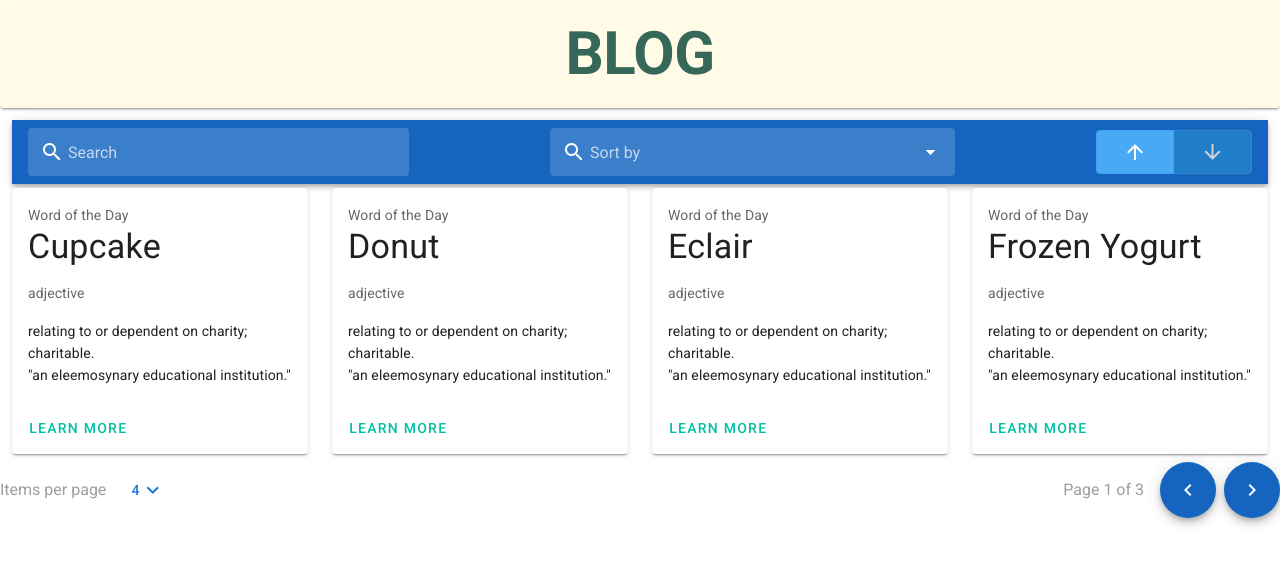
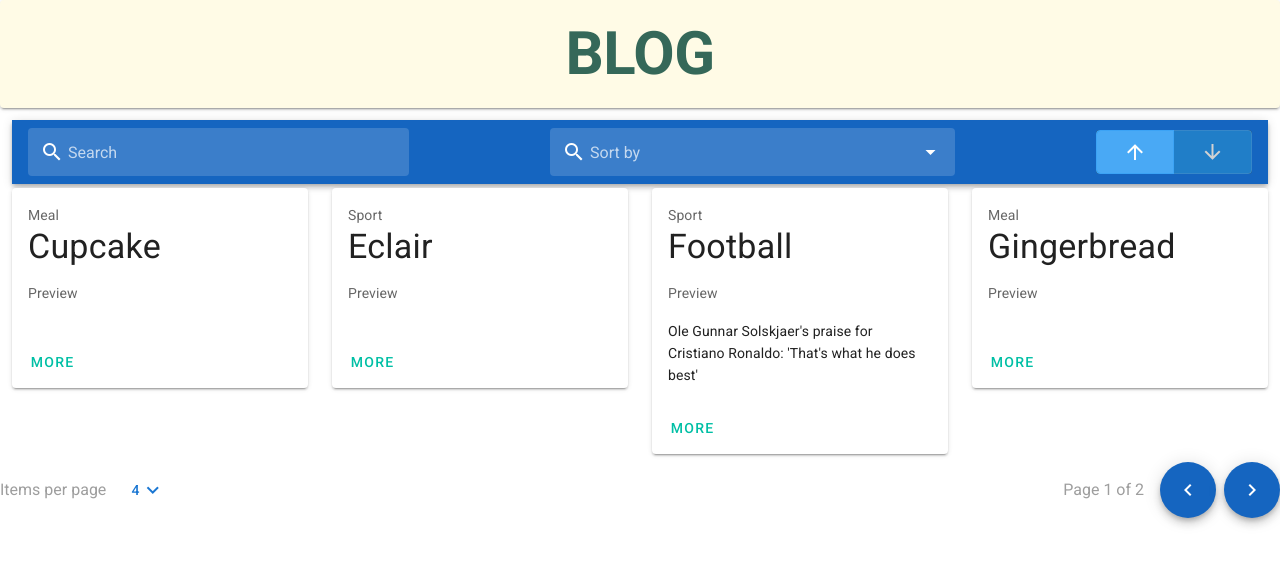
Before and after one commit to YaroslavArtemenko/test_blog, a Vue app in the folder test_blog/: page / in a window 1280 px wide. Shown: the top 564 px of the page. Built offline with nearby package versions, Linux system fonts and the light colour scheme.

Commit message:
added category and changed test data

```diff
--- a/test_blog/src/App.vue
+++ b/test_blog/src/App.vue
@@ -1,7 +1,7 @@
 <template>
   <v-app>
     <v-main>
-      <HelloWorld/>
+      <Header/>
       <Search></Search>
 
     </v-main>
@@ -9,7 +9,7 @@
 </template>
 
 <script>
-import HelloWorld from './components/HelloWorld';
+import Header from './components/Header';
 import Search from "./components/Search";
 
 
@@ -19,7 +19,7 @@ export default {
   name: 'App',
 
   components: {
-    HelloWorld,
+    Header,
     Search
   },
 
--- a/test_blog/src/components/Article.vue
+++ b/test_blog/src/components/Article.vue
@@ -4,14 +4,14 @@
       max-width="344"
   >
     <v-card-text>
-      <div>Word of the Day</div>
+      <div>{{ item.category }}</div>
       <p class="text-h4 text--primary">
         {{ item.name }}
       </p>
-      <p>adjective</p>
+      <p>Preview</p>
       <div class="text--primary">
-        relating to or dependent on charity; charitable.<br>
-        "an eleemosynary educational institution."
+        {{ item.previewText }}
+
       </div>
     </v-card-text>
     <v-card-actions>
@@ -20,7 +20,7 @@
           color="teal accent-4"
           @click="reveal = true"
       >
-        Learn More
+        More
       </v-btn>
     </v-card-actions>
 
@@ -34,7 +34,7 @@
           <p class="text-h4 text--primary">
             Origin
           </p>
-          <p>late 16th century (as a noun denoting a place where alms were distributed): from medieval Latin eleemosynarius, from late Latin eleemosyna ‘alms’, from Greek eleēmosunē ‘compassion’ </p>
+          <p>{{ item.mainText }}</p>
         </v-card-text>
         <v-card-actions class="pt-0">
           <v-btn
--- a/test_blog/src/components/Search.vue
+++ b/test_blog/src/components/Search.vue
@@ -181,6 +181,7 @@ export default {
       itemsPerPage: 4,
       sortBy: 'name',
       keys: [
+        'Category',
         'Name',
         'Calories',
         'Fat',
@@ -192,16 +193,13 @@ export default {
       ],
       items: [
         {
-          name: 'Frozen Yogurt',
-          calories: 159,
-          fat: 6.0,
-          carbs: 24,
-          protein: 4.0,
-          sodium: 87,
-          calcium: '14%',
-          iron: '1%',
+          category: 'Sport',
+          name: 'Football',
+          previewText: 'Ole Gunnar Solskjaer\'s praise for Cristiano Ronaldo: \'That\'s what he does best\'',
+          mainText: 'Solskjaer on Ronaldo: "I was really, really pleased with how he led the line. As a centre forward we asked him to run the channels, drop in, press more because we\'re at home, of course. We want to get the crowd behind us. He did everything a centre forward should be doing"'
         },
         {
+          category: 'Meal',
           name: 'Ice cream sandwich',
           calories: 237,
           fat: 9.0,
@@ -212,6 +210,7 @@ export default {
           iron: '1%',
         },
         {
+          category: 'Sport',
           name: 'Eclair',
           calories: 262,
           fat: 16.0,
@@ -222,6 +221,7 @@ export default {
           iron: '7%',
         },
         {
+          category: 'Meal',
           name: 'Cupcake',
           calories: 305,
           fat: 3.7,
@@ -232,6 +232,7 @@ export default {
           iron: '8%',
         },
         {
+          category: 'Meal',
           name: 'Gingerbread',
           calories: 356,
           fat: 16.0,
@@ -240,56 +241,6 @@ export default {
           sodium: 327,
           calcium: '7%',
           iron: '16%',
-        },
-        {
-          name: 'Jelly bean',
-          calories: 375,
-          fat: 0.0,
-          carbs: 94,
-          protein: 0.0,
-          sodium: 50,
-          calcium: '0%',
-          iron: '0%',
-        },
-        {
-          name: 'Lollipop',
-          calories: 392,
-          fat: 0.2,
-          carbs: 98,
-          protein: 0,
-          sodium: 38,
-          calcium: '0%',
-          iron: '2%',
-        },
-        {
-          name: 'Honeycomb',
-          calories: 408,
-          fat: 3.2,
-          carbs: 87,
-          protein: 6.5,
-          sodium: 562,
-          calcium: '0%',
-          iron: '45%',
-        },
-        {
-          name: 'Donut',
-          calories: 452,
-          fat: 25.0,
-          carbs: 51,
-          protein: 4.9,
-          sodium: 326,
-          calcium: '2%',
-          iron: '22%',
-        },
-        {
-          name: 'KitKat',
-          calories: 518,
-          fat: 26.0,
-          carbs: 65,
-          protein: 7,
-          sodium: 54,
-          calcium: '12%',
-          iron: '6%',
         },
       ],
     }
```
Also changed, not shown: test_blog/src/components/Header.vue (renamed from test_blog/src/components/HelloWorld.vue).
